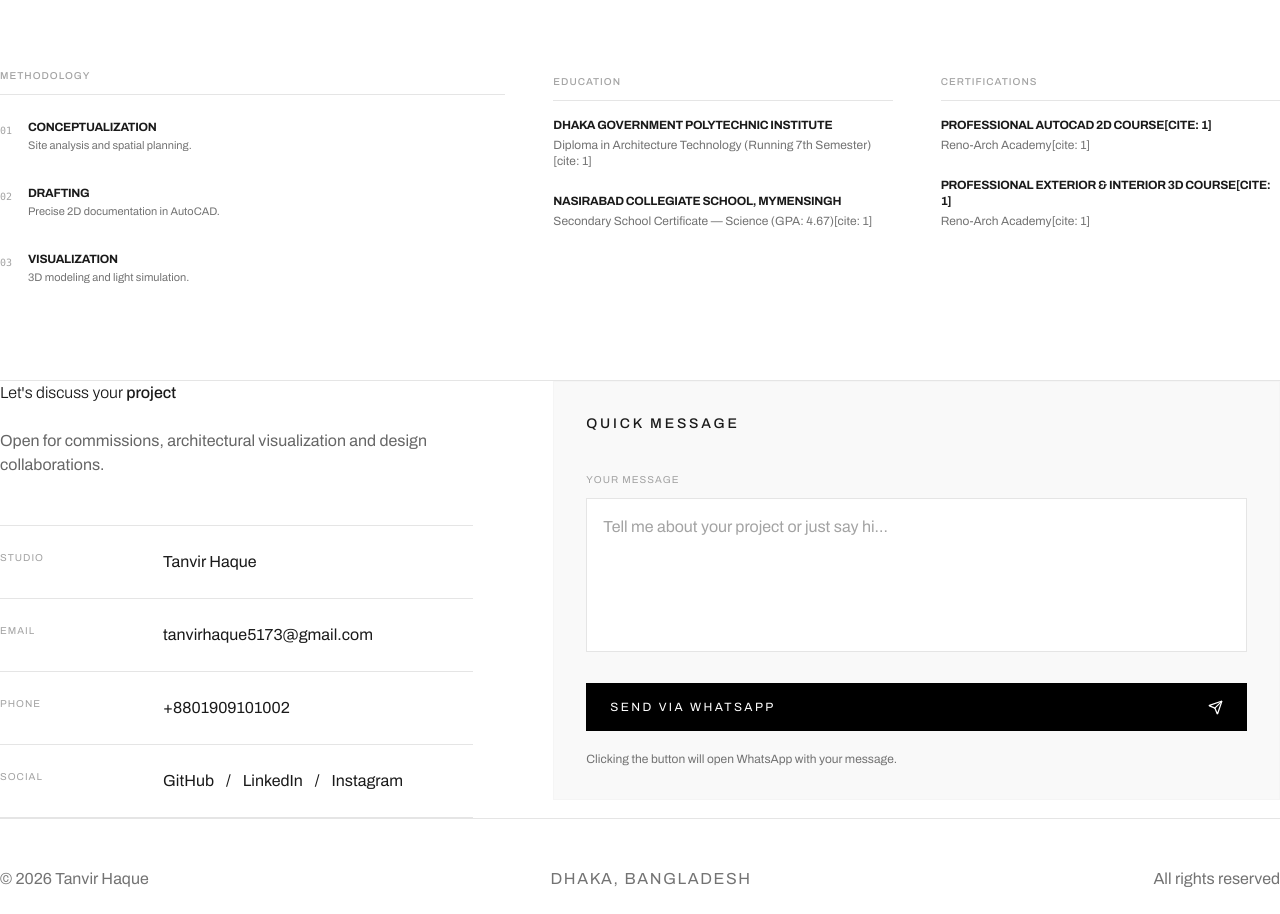
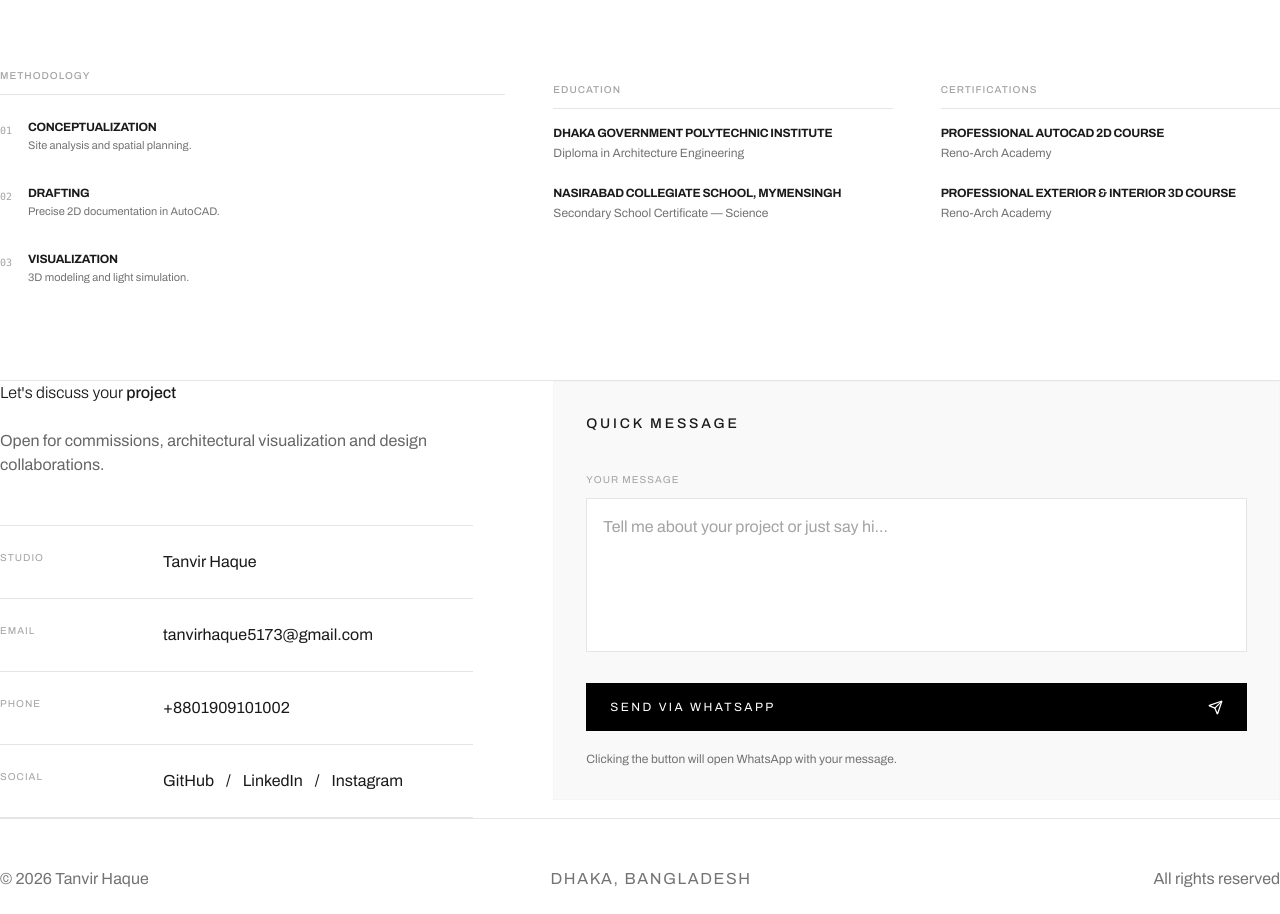
Before and after one commit to tanvirhaque5173-glitch/Tanvir-Portfolio-th, a React (Vite) app in the folder 5ff7f6ab-0273-4df0-bba7-a6a0a0efba0b/: page / in a window 1280 px wide. Shown: the part 4921-5835 px from the top of the page. Built offline with nearby package versions, Linux system fonts and the light colour scheme; a web font is replaced by a local one.

Commit message:
Update AboutSection.tsx

```diff
--- a/5ff7f6ab-0273-4df0-bba7-a6a0a0efba0b/src/components/AboutSection.tsx
+++ b/5ff7f6ab-0273-4df0-bba7-a6a0a0efba0b/src/components/AboutSection.tsx
@@ -133,7 +133,7 @@ export function AboutSection() {
                       Dhaka Government Polytechnic Institute
                     </p>
                     <p className="text-gray-500 dark:text-neutral-500 mt-1">
-                      Diploma in Architecture Technology (Running 7th Semester)[cite: 1]
+                      Diploma in Architecture Engineering
                     </p>
                   </div>
                   <div>
@@ -141,7 +141,7 @@ export function AboutSection() {
                       Nasirabad Collegiate School, Mymensingh
                     </p>
                     <p className="text-gray-500 dark:text-neutral-500 mt-1">
-                      Secondary School Certificate — Science (GPA: 4.67)[cite: 1]
+                      Secondary School Certificate — Science
                     </p>
                   </div>
                 </div>
@@ -157,18 +157,18 @@ export function AboutSection() {
                 <div className="space-y-6 text-xs">
                   <div>
                     <p className="text-gray-900 dark:text-gray-200 font-bold uppercase tracking-tight">
-                      Professional AutoCAD 2D Course[cite: 1]
+                      Professional AutoCAD 2D Course
                     </p>
                     <p className="text-gray-500 dark:text-neutral-500 mt-1">
-                      Reno-Arch Academy[cite: 1]
+                      Reno-Arch Academy
                     </p>
                   </div>
                   <div>
                     <p className="text-gray-900 dark:text-gray-200 font-bold uppercase tracking-tight">
-                      Professional Exterior & Interior 3D Course[cite: 1]
+                      Professional Exterior & Interior 3D Course
                     </p>
                     <p className="text-gray-500 dark:text-neutral-500 mt-1">
-                      Reno-Arch Academy[cite: 1]
+                      Reno-Arch Academy
                     </p>
                   </div>
                 </div>
```
